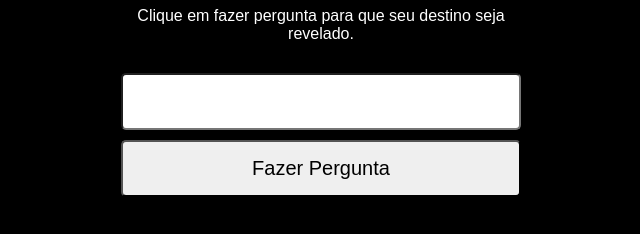
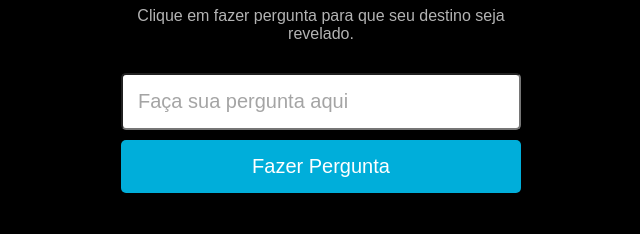
Before and after one commit to parcenio/maratona-explorer, a plain HTML site: page index.html in a window 1280 px wide. Shown: the part 474-708 px from the top of the page, without its empty margins (319-959 px from the left). Drawn offline with Linux system fonts and the light colour scheme.

Commit message:
Adicionado estilos finais, button e efeitos

```diff
--- a/index.css
+++ b/index.css
@@ -27,6 +27,7 @@ h1 {
 }
 p {
   margin-bottom: 30px;
+  opacity: 0.7;
 }
 
 input,
@@ -41,3 +42,18 @@ button {
 input {
   margin-bottom: 10px;
 }
+input::placeholder {
+  opacity: 0.65;
+}
+
+button {
+  background-color: rgb(0, 174, 218);
+  color: white;
+  border: none;
+  transition: filter 0.2s;
+  cursor: pointer;
+}
+
+button:hover {
+  filter: brightness(1.1);
+}
--- a/index.html
+++ b/index.html
@@ -14,7 +14,7 @@
     <img src="https://gist.githubusercontent.com/maykbrito/0acdf4ce919838ffed50915a31fc5b23/raw/6f4dd01ec3116428ec4c99255944cb9ac7927590/cristal-ball.svg" alt="Imagem de uma bola de cristal">
     <h1>Vou revelar seu destino!</h1>
     <p>Clique em fazer pergunta para que seu destino seja revelado.</p>
-    <input type="text">
+    <input type="text" placeholder="Faça sua pergunta aqui">
     <button>Fazer Pergunta</button>
   </div>
 </body>
```
